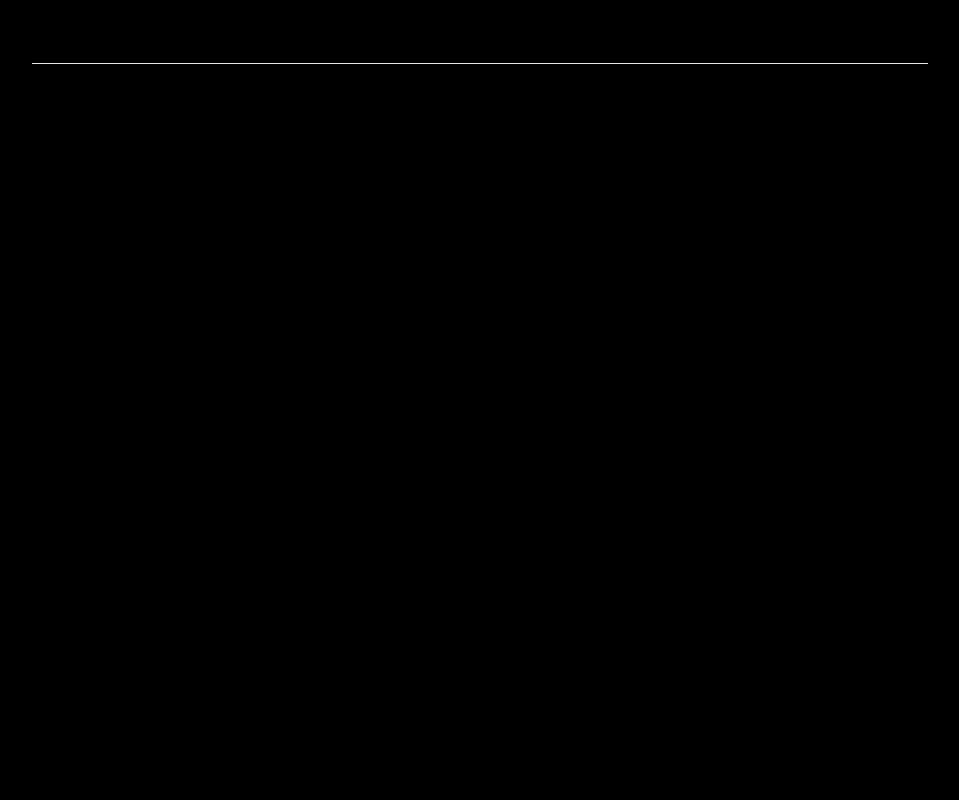
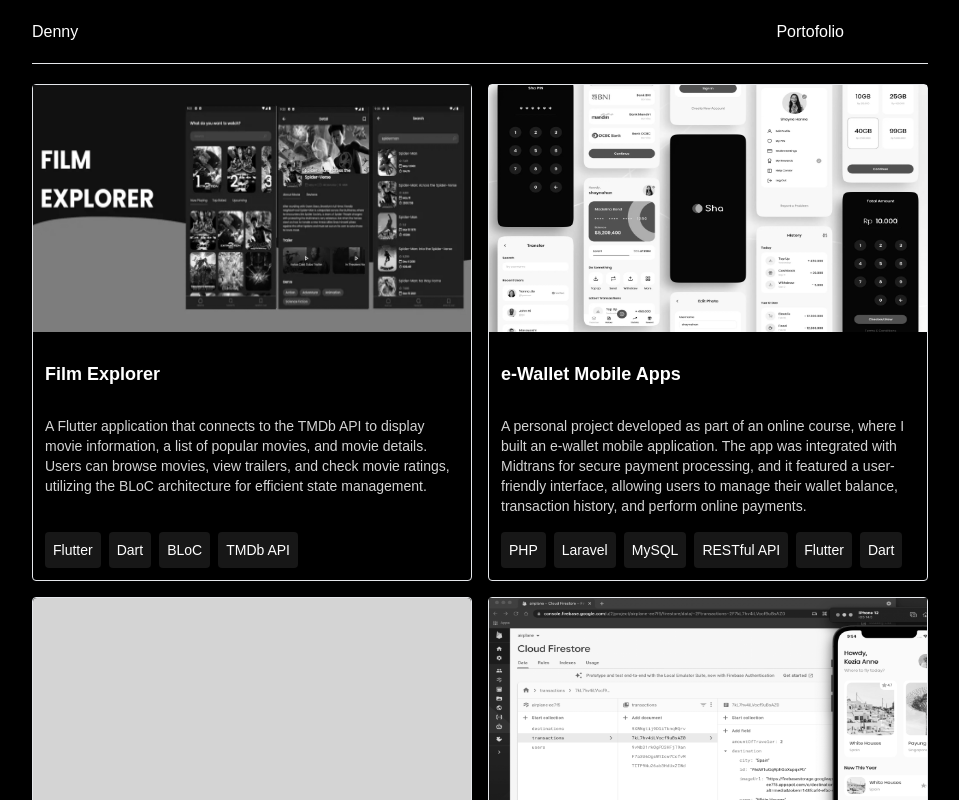
Before and after one commit to katzura1/personal-portofolio, a Next.js app: page /portofolios in a window 1280 px wide. Before the commit this address had no page. Shown: the top 800 px of the page, without its empty margins (160-1119 px from the left). Built offline with nearby package versions, Linux system fonts and the light colour scheme.

Commit message:
fix: rename projects to portofolios and add card component

```diff
--- /dev/null
+++ b/app/portofolios/page.tsx
@@ -0,0 +1,20 @@
+import CardProject from "@/components/Card/CardProject";
+import { getAllPortofolios } from "@/libs/data";
+
+export const metadata = {
+  title: "Projects",
+};
+
+export default function Projects() {
+  const portofolios = getAllPortofolios();
+
+  return (
+    <>
+      <section className="grid grid-cols-1 md:grid-cols-2 gap-4 justify-between py-5">
+        {portofolios.map((p, key) => (
+          <CardProject key={key} portofolio={p} is_stack={true} />
+        ))}
+      </section>
+    </>
+  );
+}
--- a/app/projects/page.tsx
+++ /dev/null
@@ -1,52 +0,0 @@
-import { getAllPortofolios } from "@/libs/data";
-import Image from "next/image";
-
-export const metadata = {
-  title: "Projects",
-};
-
-export default function Projects() {
-  const portofolios = getAllPortofolios();
-
-  return (
-    <>
-      <section className="grid grid-cols-1 md:grid-cols-2 gap-4 justify-between py-5">
-        {portofolios.map((p, key) => (
-          <div className="border rounded flex flex-col" key={key}>
-            <div className="bg-neutral-300 relative rounded pt-[56.4706%]">
-              {p.thumbnail.length < 3 ? (
-                <></>
-              ) : (
-                <Image
-                  className="grayscale hover:grayscale-0"
-                  src={p.thumbnail}
-                  fill
-                  alt={p.title}
-                  priority={true}
-                  sizes="(max-width: 768px) 100vw, (max-width: 1200px) 50vw, 33vw"
-                />
-              )}
-            </div>
-            <div className="flex-1 flex flex-col gap-4 p-3 justify-between">
-              <h2 className="text-lg font-bold">{p.title}</h2>
-              <div className="text-base-text-weak text-sm">{p.description}</div>
-
-              <div className="flex-1 flex flex-col justify-end">
-                <div className="flex flex-wrap gap-2">
-                  {p.stacks.map((s, k) => (
-                    <div
-                      className="w-auto bg-base-surface rounded text-sm p-2"
-                      key={k}
-                    >
-                      {s}
-                    </div>
-                  ))}
-                </div>
-              </div>
-            </div>
-          </div>
-        ))}
-      </section>
-    </>
-  );
-}
--- /dev/null
+++ b/components/Card/CardProject/index.tsx
@@ -0,0 +1,65 @@
+import Image from "next/image";
+
+interface Portofolio {
+  title: string;
+  type: string;
+  description: string;
+  client: string;
+  start_date: Date;
+  end_date: Date;
+  thumbnail: string;
+  stacks: string[];
+  slug: string;
+}
+
+interface CardProjectProps {
+  key: number;
+  portofolio: Portofolio;
+  is_stack: boolean;
+}
+
+const CardProject = ({ portofolio, is_stack }: CardProjectProps) => {
+  return (
+    <div className="w-full border rounded flex flex-col gap-4">
+      <div className="bg-neutral-300 relative rounded pt-[56.4706%]">
+        {portofolio.thumbnail.length < 3 ? (
+          <></>
+        ) : (
+          <Image
+            className="grayscale hover:grayscale-0"
+            src={portofolio.thumbnail}
+            fill
+            alt={portofolio.title}
+            priority={true}
+            sizes="(max-width: 768px) 100vw, (max-width: 1200px) 50vw, 33vw"
+          />
+        )}
+      </div>
+
+      <div className="flex-1 flex flex-col gap-4 p-3 justify-between">
+        <div className="font-bold text-lg mb-3">{portofolio.title}</div>
+        <div className="text-base-text-weak text-sm">
+          {portofolio.description}
+        </div>
+        {is_stack ? (
+          <div className="flex-1 flex flex-col justify-end">
+            <div className="flex flex-wrap gap-2">
+              {portofolio.stacks.map((s, k) => (
+                <div
+                  className="w-auto bg-base-surface rounded text-sm p-2"
+                  key={k}
+                >
+                  {s}
+                </div>
+              ))}
+            </div>
+          </div>
+        ) : (
+          <></>
+        )}
+      </div>
+    </div>
+  );
+};
+
+export default CardProject;
--- a/components/Header/index.tsx
+++ b/components/Header/index.tsx
@@ -32,9 +32,9 @@
           <div className="flex items-center gap-4 sm:gap-6 transition-all">
             <Link
               className="focus-outline rounded transition-all ease-in-out"
-              href={"/projects"}
+              href={"/portofolios"}
             >
-              Projects
+              Portofolio
             </Link>
           </div>
           <div className="ml-auto flex items-center gap-4 transition-all">
--- a/containers/home-page/detail-section/index.tsx
+++ b/containers/home-page/detail-section/index.tsx
@@ -2,7 +2,7 @@
 
 const myInformation = {
   experience: `${new Date().getFullYear() - 2019} Years`,
-  timeZone: "ICT (UTC+7)",
+  timezone: "ICT (UTC+7)",
   email: {
     text: "denny.az45@gmail.com",
     link: "mailto:denny.az45@gmail.com",
--- a/containers/home-page/project-section/index.tsx
+++ b/containers/home-page/project-section/index.tsx
@@ -1,5 +1,5 @@
+import CardProject from "@/components/Card/CardProject";
 import { getTopTwoPortofolios } from "@/libs/data";
-import Image from "next/image";
 import Link from "next/link";
 
 export default function ProjectSection() {
@@ -9,29 +9,14 @@
 
       <div className="flex flex-col lg:flex-row gap-4">
         {getTopTwoPortofolios().map((portofolio, key) => (
-          <div key={key} className="w-full border rounded flex flex-col gap-4">
-            <div className="bg-neutral-300 relative rounded pt-[56.4706%]">
-              <Image
-                className="grayscale hover:grayscale-0"
-                src={portofolio.thumbnail}
-                fill
-                alt={portofolio.title}
-                priority={true}
-                sizes="(max-width: 768px) 100vw, (max-width: 1200px) 50vw, 33vw"
-              />
-            </div>
-
-            <div className="flex flex-col gap-2 p-5">
-              <div className="font-bold text-lg mb-3">{portofolio.title}</div>
-              <div className="text-base-text-weak text-sm">
-                {portofolio.description}
-              </div>
-            </div>
-          </div>
+          <CardProject key={key} portofolio={portofolio} is_stack={false} />
         ))}
       </div>
 
-      <Link className="focus-outline inline-flex select-none items-center justify-center whitespace-nowrap rounded border px-5 py-4 text-base font-bold leading-none transition border-base-border bg-transparent text-primary-text hover:border-primary-border" href={"/projects"}>
+      <Link
+        className="focus-outline inline-flex select-none items-center justify-center whitespace-nowrap rounded border px-5 py-4 text-base font-bold leading-none transition border-base-border bg-transparent text-primary-text hover:border-primary-border"
+        href={"/portofolios"}
+      >
         View All
       </Link>
     </section>
```
